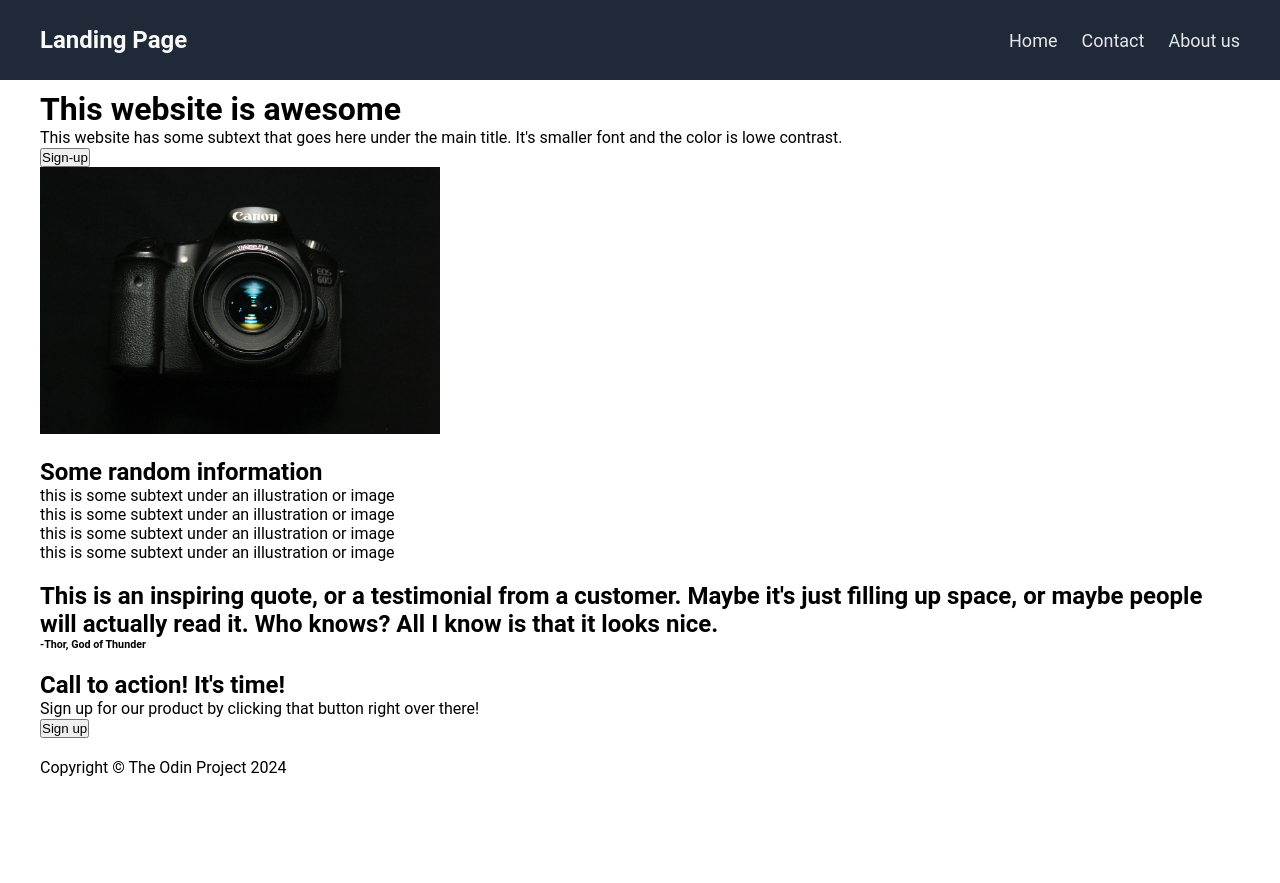
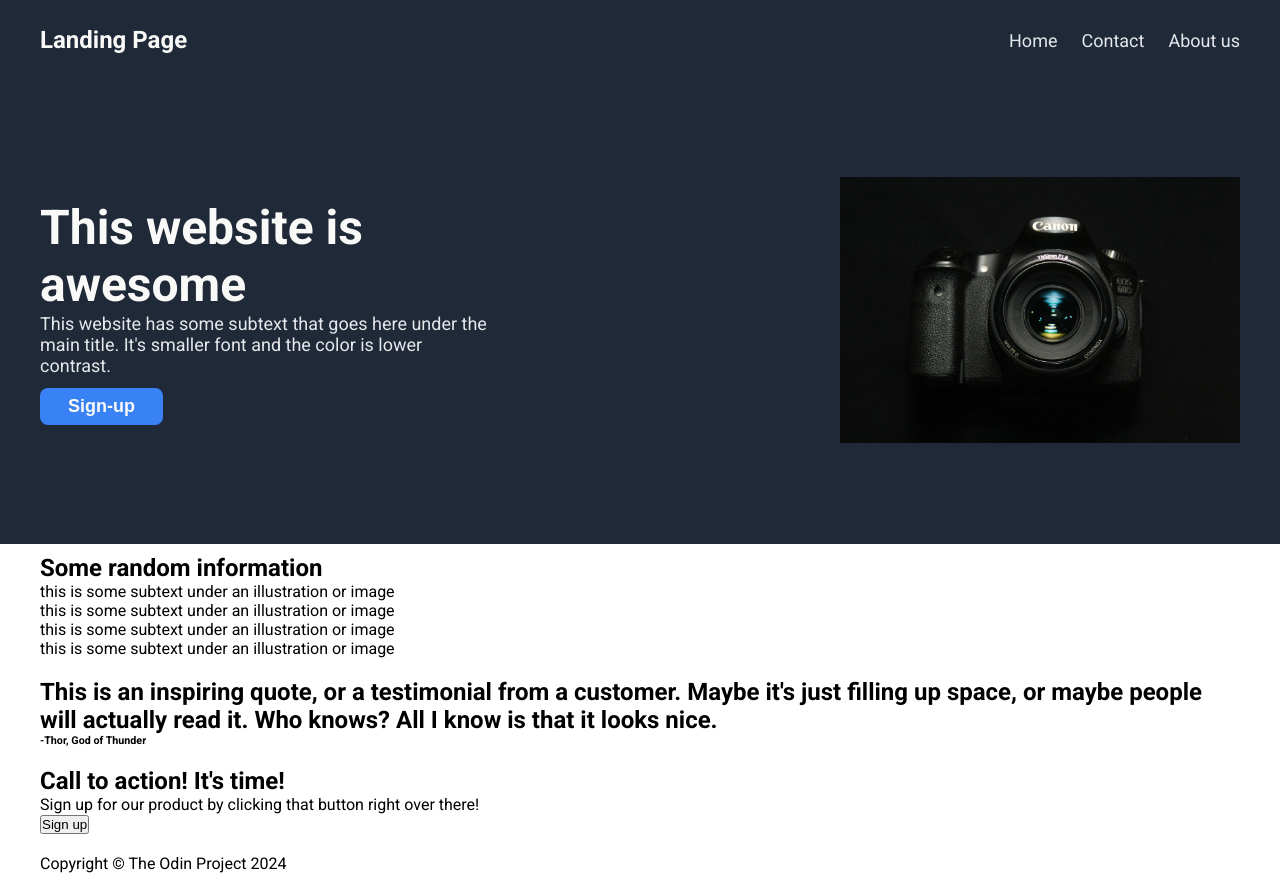
Before and after one commit to vaanshii/Odin-Projects-Portfolio, a plain HTML site: page Project-Landing-Page/index.html in a window 1280 px wide. Before the commit the page ends 800 px from the top, so only its background shows below. Drawn offline with Linux system fonts and the light colour scheme.

Commit message:
Corrected typo in subtext. Finished styling the hero section.

```diff
--- a/Project-Landing-Page/index.html
+++ b/Project-Landing-Page/index.html
@@ -3,6 +3,9 @@
 <head>
     <meta charset="UTF-8">
     <meta name="viewport" content="width=device-width, initial-scale=1.0">
+    <link rel="preconnect" href="https://fonts.googleapis.com">
+    <link rel="preconnect" href="https://fonts.gstatic.com" crossorigin>
+    <link href="https://fonts.googleapis.com/css2?family=Roboto:ital,wght@0,100;0,300;0,400;0,500;0,700;0,900;1,100;1,300;1,400;1,500;1,700;1,900&display=swap" rel="stylesheet">
     <link rel="stylesheet" href="style.css">
     <title>Landing Page</title>
 </head>
@@ -33,7 +36,7 @@
                 <p>
                     This website has some subtext that goes here under
                     the main title. It's smaller font and the color is
-                    lowe contrast.
+                    lower contrast.
                 </p>
                 <button class="signup-btn">Sign-up</button>
             </div>
--- a/Project-Landing-Page/style.css
+++ b/Project-Landing-Page/style.css
@@ -17,7 +17,7 @@
 }
 
 img {
-    max-width: 400px;
+    max-width: 800px;
 }
 
 ul {
@@ -61,3 +61,43 @@
     display: flex;
     gap: 24px;
 }
+
+.heading {
+    background-color: #1F2937;
+    height: 29rem;
+}
+
+.heading-left h1 {
+    color: #F9FAF8;
+    font-size: 48px;
+    font-weight: bolder;
+    width: 500px;
+}
+
+.heading-left p {
+    color: #E5E7EB;
+    font-size: 18px;
+    width: 450px;
+}
+
+.heading-left .signup-btn {
+    background-color: #3882F6 ;
+    color: #F9FAF8;
+    border: none;
+    font-size: 18px;
+    font-weight: 550;
+    padding: 8px 28px;
+    border-radius: 8px;
+    margin-top: 12px;
+}
+
+.heading-right img {
+    width: 400px;
+}
+
+.heading .container {
+    height: inherit;
+    display: flex;
+    justify-content: space-between;
+    align-items: center;
+}
```
